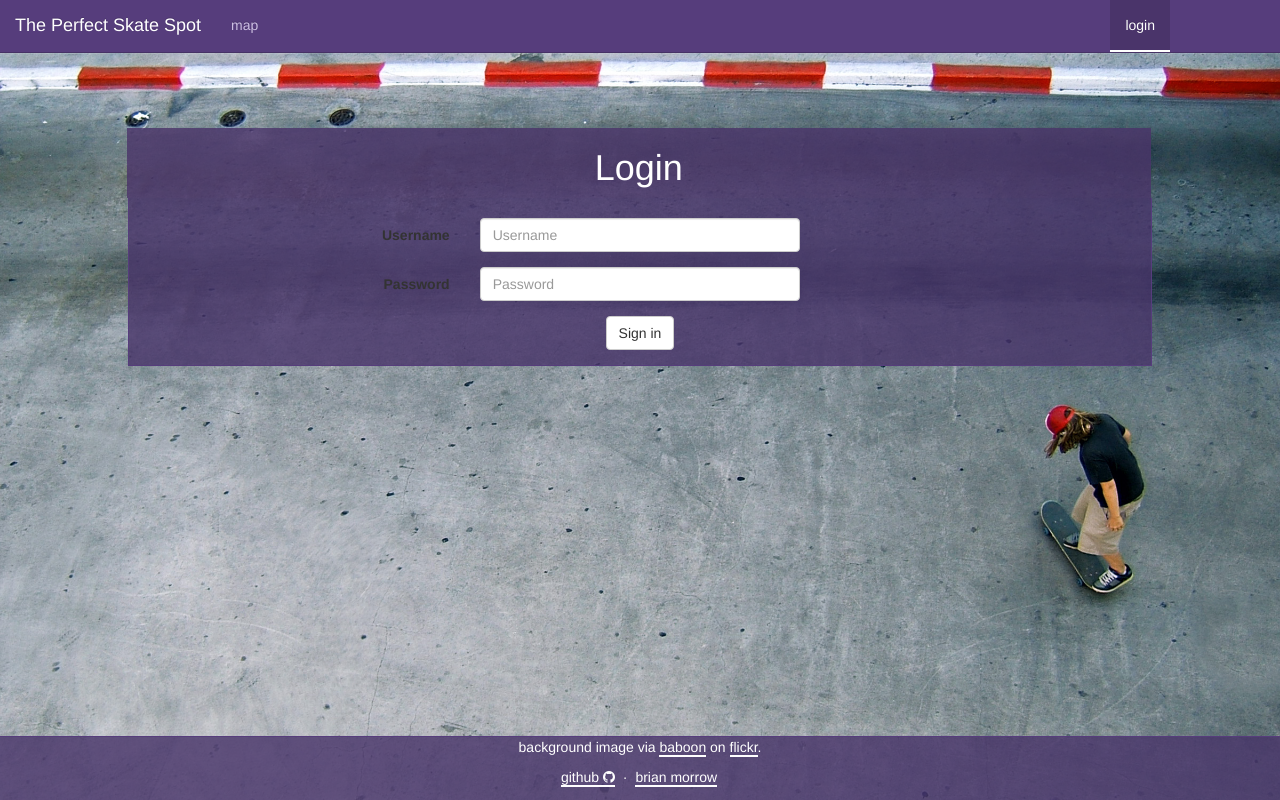
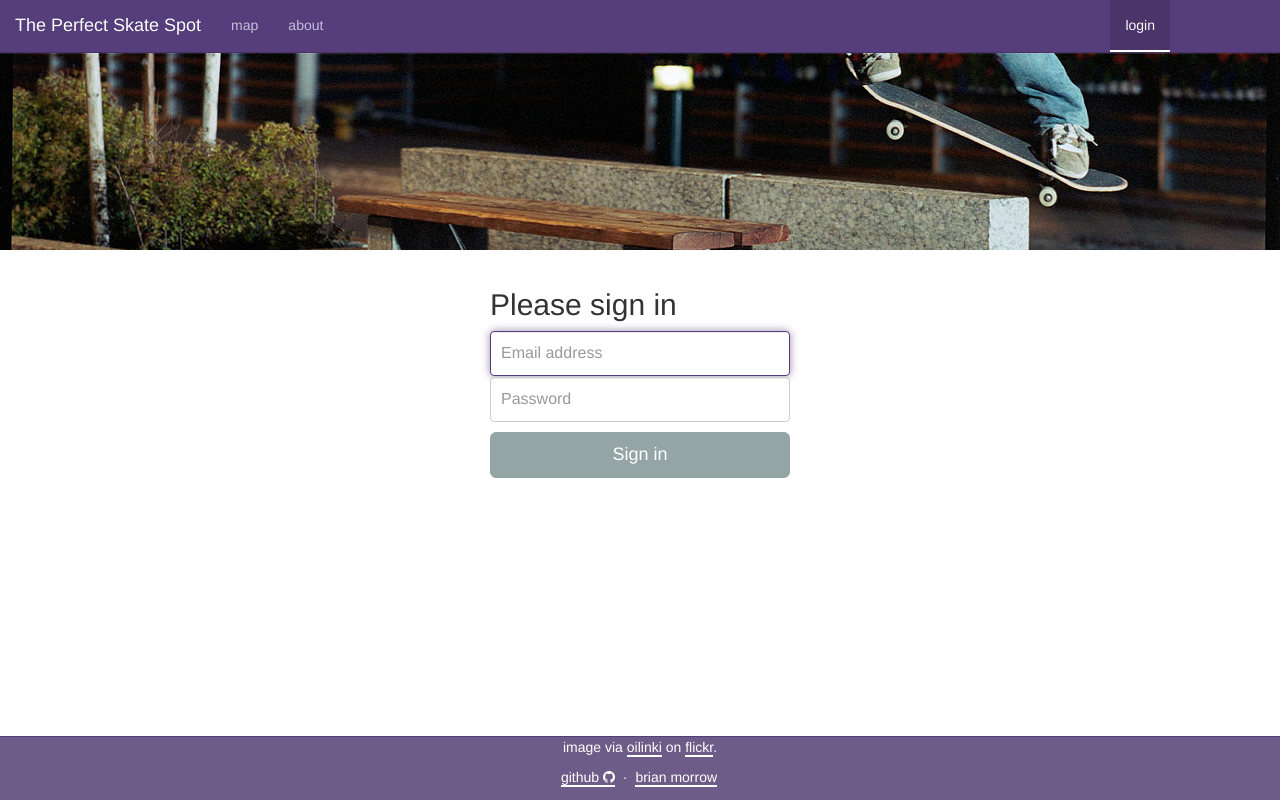
Before and after one commit to killerbat00/tpss, a Flask app: page /login in a window 1280 px wide. Run offline with Flask 2, Linux system fonts and the light colour scheme; some libraries are stand-ins or nearby versions.

Commit message:
fix scrolling issues with the sticky footer and jumbotron. Also make the footer actually behave in a sticky manner. Lastly, more fixes and changes to the login page

```diff
--- /dev/null
+++ b/skateapp/static/skateapp-style-login.css
@@ -0,0 +1,93 @@
+* {
+    padding: 0px;
+    margin: 0px;
+}
+
+body,
+html{
+    margin: 0px;
+    padding: 0px;
+    background: none;
+}
+
+#push {
+    height: 64px;
+}
+
+.jumbotron {
+    position: fixed;
+    background: url(img/jumbo2.jpg);
+    background-size: 100% 100%;
+    height: 200px;
+    width: 100%;
+    margin-top: 50px;
+}
+
+.tpss-login-content {
+    position: relative;
+    background-color: white;
+    width: 100%;
+    text-align: left;
+}
+
+.form-control:focus {
+    border-color: #563d7c;
+    box-shadow: 0px 1px 1px rgba(0, 0, 0, 0.075) inset, 0px 0px 8px rgba(86, 61, 124, 0.6)
+}
+
+.form-signin {
+    max-width: 330px;
+    padding: 15px;
+    margin: 0 auto;
+}
+
+.form-signin .form-signin-heading,
+.form-signin .checkbox {
+    margin-bottom: 10px;
+}
+
+.form-signin .checkbox {
+    font-weight: normal;
+}
+
+.login {
+    background-color: #95a5a6;
+    border-color: #95a5a6;
+}
+
+.login:hover, .login:focus {
+    background-color: #7f8c8d;
+}
+
+.login-cont {
+    margin-top:253px;
+    width: 100%;
+    background-color: white;
+    position: relative;
+    z-index: 100000000;
+    display: inline-block;
+}
+
+.form-signin .form-control {
+    font-size: 16px;
+    height: auto;
+    padding: 10px;
+    -webkit-box-sizing: border-box;
+    -moz-box-sizing: border-box;
+    box-sizing: border-box;
+}
+
+.form-signin .form-control:focus {
+    z-index: 2;
+}
+
+.form-signin input[type="text"] {
+    margin-bottom: 1px;
+    margin-bottom-left-radius: 0;
+    margin-bottom-right-radius: 0;
+}
+.form-signin input[type="password"] {
+    margin-bottom: 10px;
+    margin-bottom-left-radius: 0;
+    margin-bottom-right-radius: 0;
+}
--- a/skateapp/static/skateapp-style.css
+++ b/skateapp/static/skateapp-style.css
@@ -16,7 +16,6 @@
     height: auto !important;
     height 100%;
     margin: 0 auto -64px;
-    padding: 0 0 64px;
 }
 
 .btn-outline {
@@ -96,54 +95,9 @@
     text-align: center;
 }
 
-.tpss-outer-container {
-    text-align: center;
-    height: 100%;
-}
-
-.tpss-outer-container:before {
-    content: '';
-    display: inline-block;
-    height: 100%;
-    vertical-align: middle;
-    margin-right: -0.25em;
-}
-
-.tpss-center-header {
-    margin: 10% 0;
-    min-width: 80%;
-    margin-left: -3px;
-    margin-bottom:0%;
-    display: inline-block;
-    color: #fff;
-    background: rgba(74,52,106,.8);
-}
-
-.tpss-spots-content {
-    clear: both;
-    display: inline-block;
-    width: 100%;
-    color: #fff;
-}
-
-.tpss-login-form {
-    padding-top: -10%;
-    display: inline-block;
-    min-width: 80%;
-    background: rgba(72,52,106,.8);
-    border-left: 1px solid #563d7c;
-    border-right: 1px solid #563d7c;
-    border-bottom: 1px solid #563d7c;
-}
-
-.panels {
+.tpss-footer {
     position: relative;
-    height: 100%;
-    min-height: 100%;
-    width: 100%;
-}
-
-.tpss-footer {
+    z-index: 100000000;
     height: 64px;
     color: #fff;
     text-align: center;
--- a/skateapp/templates/login.html
+++ b/skateapp/templates/login.html
@@ -1,8 +1,10 @@
 {% extends "layout.html" %}
 {% block style %}
         <link href='{{ url_for('static', filename='skateapp-style.css') }}' rel='stylesheet'>
+        <link href='{{ url_for('static', filename='skateapp-style-login.css') }}' rel='stylesheet'>
 {% endblock %}
 {%block wrap %}
+    <div class="jumbotron"></div>
     <div id="wrap">
 {% endblock %}
 {% block nav %}
@@ -10,6 +12,8 @@
                     <li id="map">
                         <a href="/">map</a>
                     </li>
+                    <li id="about">
+                        <a href="/about">about</a>
                 </ul>
                 <ul class="nav navbar-nav navbar-right">
                     <li id="login" class="active">
@@ -18,37 +22,21 @@
                 </ul>
 {% endblock %}
 {% block page %}
-        <div class="tpss-outer-container">
-            <div class="tpss-center-header">
-                <h1>Login</h1>
-            </div>
-            <div class="tpss-login-form">
-                <form class="form-horizontal" role="form" action="{{ url_for('login') }}" method=post>
-                    <br>
-                    <div class="form-group">
-                        <label for="inputUsername" class="col-sm-4 control-label">Username</label>
-                        <div class="col-sm-4">
-                            <input type="username" class="form-control" id="inputUsername" placeholder="Username">
-                        </div>
-                    </div>
-                    <div class="form-group">
-                        <label for="inputPassword" class="col-sm-4 control-label">Password</label>
-                        <div class="col-sm-4">
-                            <input type="password" class="form-control" id="inputPassword" placeholder="Password">
-                        </div>
-                    </div>
-                    <div class="form-group">
-                        <div class="col-sm-offset-4 col-sm-4">
-                            <button type="submit" class="btn btn-default">Sign in</button>
-                        </div>
-                    </div>
+            <div class="container login-cont">
+            <div class="tpss-login-content">
+                <form class="form-signin" role="form" action="{{ url_for('login') }}" method=post>
+                    <h2 class="form-signin-heading">Please sign in</h2>
+                    <input type="text" class="form-control" placeholder="Email address" required autofocus>
+                    <input type="password" class="form-control" placeholder="Password" required>
+                    <button class="btn btn-lg btn-primary btn-block login" type="submit">Sign in</button>
                 </form>
             </div>
-        </div>
+            </div>
 {% endblock %}
 {% block optional %}
+    <div id="push"></div>
     </div>
 {% endblock %}
 {% block imgcred %}
-        <p id="bg-credit">background image via <a href="http://www.flickr.com/photos/baboon/12648121">baboon</a> on <a href="http://www.flickr.com/">flickr</a>.</p>
+        <p id="bg-credit">image via <a href="http://www.flickr.com/photos/oilinki">oilinki</a> on <a href="http://www.flickr.com/">flickr</a>.</p>
 {% endblock %}
```
Also changed, not shown: skateapp/static/skateapp-style-about.css (+15 -11 lines), skateapp/templates/about.html (+5 -3 lines), skateapp/templates/map.html (+0 -7 lines), skateapp/static/img/jumbo2.jpg (added).
